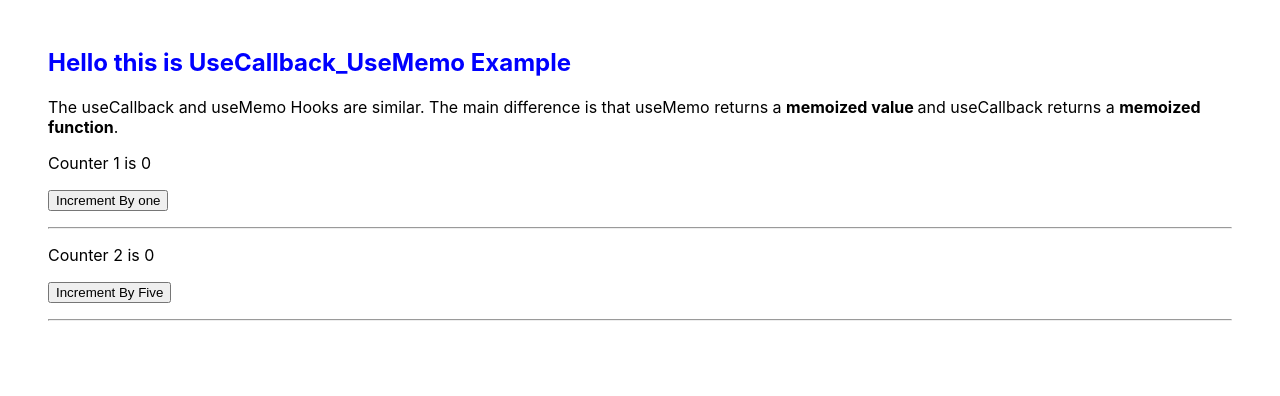
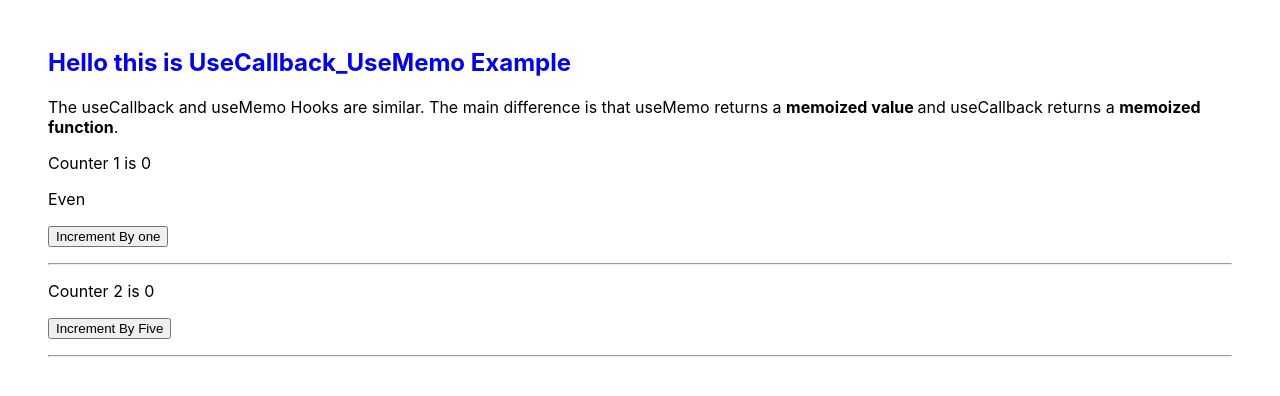
Before and after one commit to joy-adhikary/React_Hooks, a React (Create React App) app: page / in a window 1280 px wide. Shown: the top 396 px of the page. Built offline with nearby package versions, Linux system fonts and the light colour scheme.

Commit message:
Modified

```diff
--- a/src/component/UseCallback_UseMemo.js
+++ b/src/component/UseCallback_UseMemo.js
@@ -1,4 +1,4 @@
-import React, { useCallback } from "react";
+import React, { useCallback, useMemo } from "react";
 import Title from "./title.js";
 import ShowCount from "./showCount.js";
 import Button from "./Button.js";
@@ -52,14 +52,46 @@ function UseCallback_UseMemo() {
 
 
    const incrementByFive = useCallback(() => {
-     setCount2((prevCount2) => prevCount2 + 1);
+     setCount2((prevCount2) => prevCount2 + 5);
    }, []);
+
+
+  //  ! UseMemo
+
+
+
+  // * let say amader ei function ta just count1 er jonno calculate korte hobe kintu eita akta function so joto bar eita render korbe toto bar e ei function ta run korbe
+  // ! amra ei jaigai usecallback use korty parbo nah karon amader to function ta ke mone rekhe lav nai karon mone rakhlau amake sei run e korty hocche bar bar
+  // ? so ei jonno amra useMemo use korty pari . jeita ei value take mone kore rakhbe . r eitar dependency arrary te just jader state change korle eita calculate korty hobe tder value set kore dibo
+
+  // const IsEven =()=>{
+
+  //   // ! protibar amake ei complex calculation ta korte hocche .
+
+  //   let x=0;
+  //   while(x<100000000)x++;
+
+  //   return count1%2===0?"Even":"Odd";
+  // }
+
+  // ? so eitake amra bar bar run nah kore just amra mone kore rakhbo
+
+   const IsEven = useMemo(() => {
+
+    // ! akn just count1 er value change korle eita ei calculation ta korbe else ager mone rakha value e print kore dibe
+
+    let x = 0;
+     while (x < 100000000) x++;
+    console.log("Only run when count1 is tiggered")
+     return count1 % 2 === 0 ? "Even" : "Odd";
+   },[count1]);
 
 
   return (
     <div className="App">
       <Title />
       <ShowCount count={count1} title="Counter 1" />
+      <span>{IsEven}</span>
       <Button handleClick={incrementByOne} text="Increment By one">
         Increment By one
       </Button>
```
